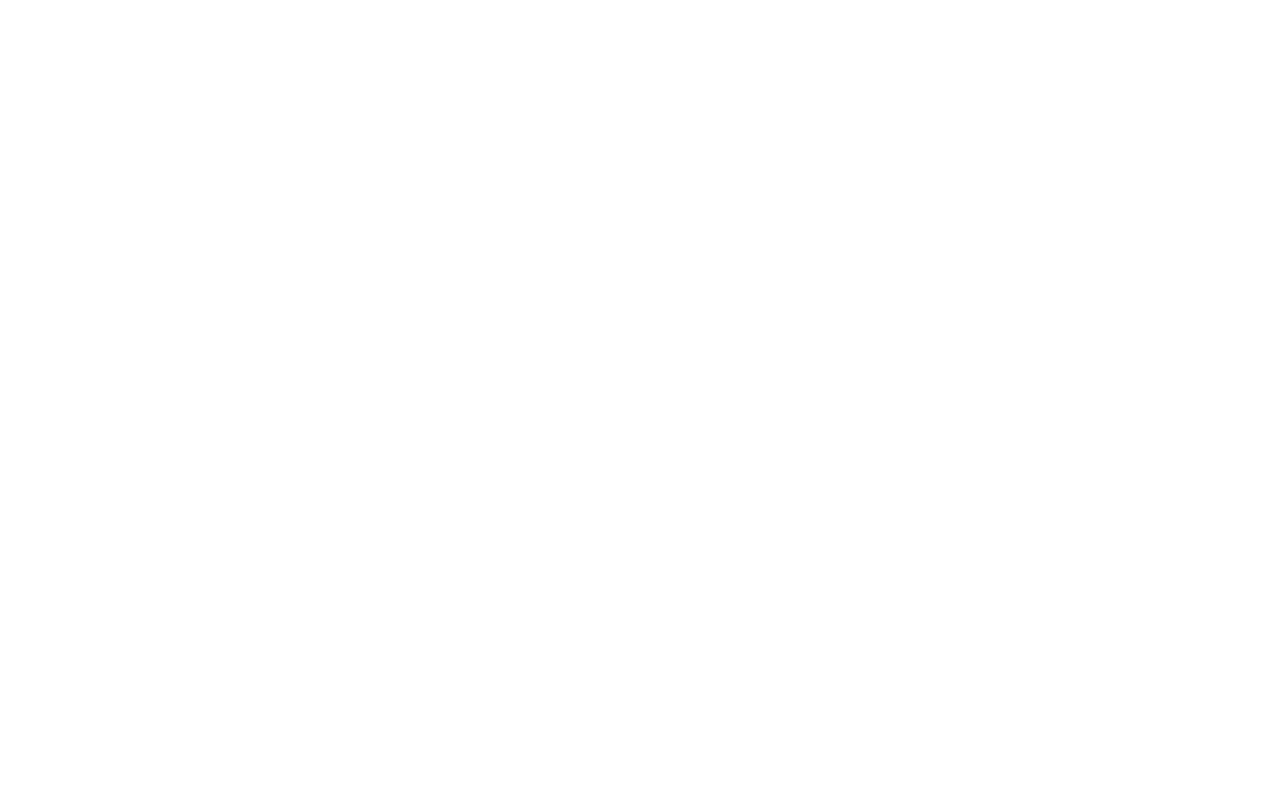
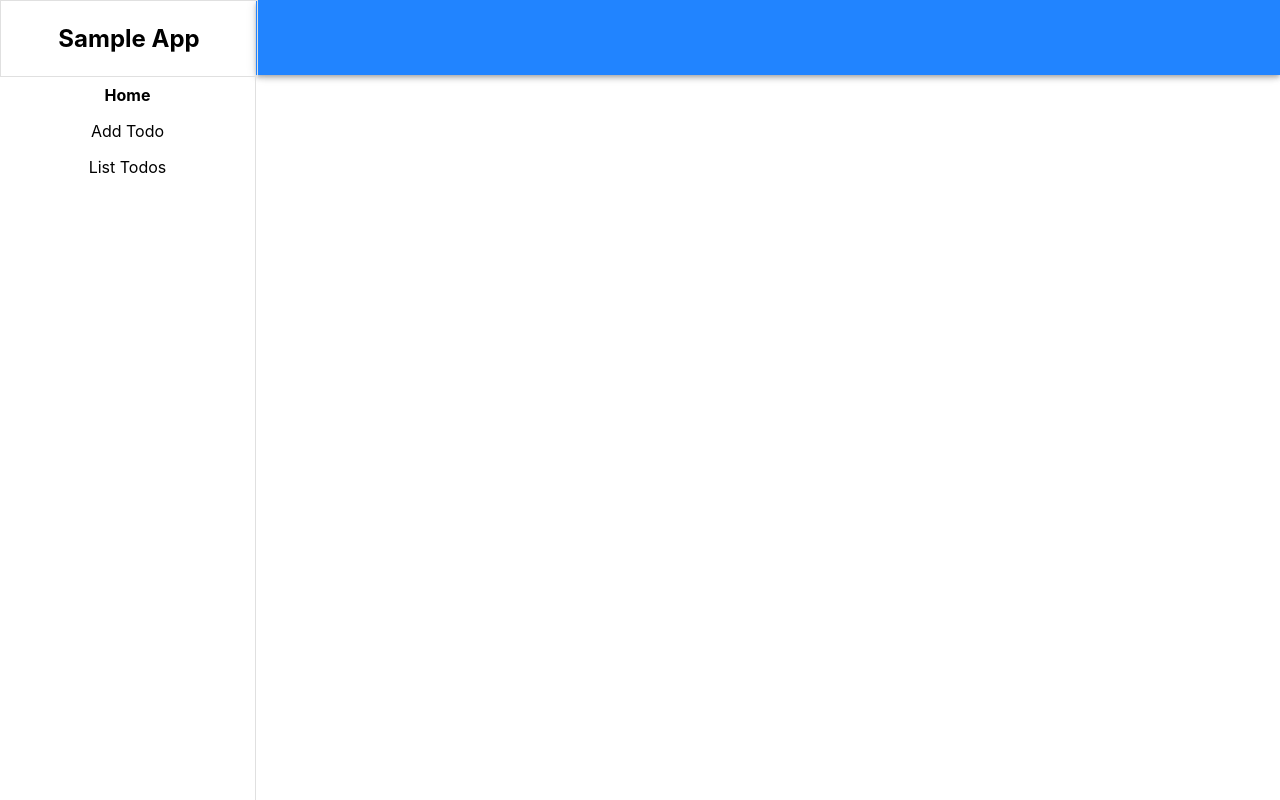
Before and after one commit to NileshSinhaYML/amplify-dato-poc, a React (Create React App) app: page /home in a window 1280 px wide. Built offline with nearby package versions, Linux system fonts and the light colour scheme.

Commit message:
add header and side nav panel

```diff
--- a/src/appRoutes.js
+++ b/src/appRoutes.js
@@ -1,4 +1,6 @@
 module.exports = {
   DEFAULT: '/',
   HOME: '/home',
+  ADD_TO_DO: '/add-to-do',
+  LIST_TO_DO: '/to-do-list',
 };
--- /dev/null
+++ b/src/components/header/Header.js
@@ -0,0 +1,11 @@
+import React from 'react';
+import './header.scss';
+
+/**
+ * @description
+ * Function to render the header component
+ * @returns {node} the header component
+ */
+const Header = () => <header className="header-container" />;
+
+export default Header;
--- /dev/null
+++ b/src/components/header/header.scss
@@ -0,0 +1,21 @@
+@import '../../style/variables';
+
+.header-container {
+  @include flex-row(flex-start, center);
+  height: 75px;
+  width: 80%;
+  background: $primary-color;
+  box-shadow: 0px 2px 4px -1px $box-shadow2, 0px 4px 5px 0px $box-shadow1,
+    0px 1px 10px 0px $box-shadow;
+  color: $white-color;
+  position: fixed;
+  top: 0;
+  left: 20%;
+  box-sizing: border-box;
+  h1 {
+    font-weight: bold;
+    font-size: 24px;
+    padding: 0 16px;
+    box-sizing: border-box;
+  }
+}
--- /dev/null
+++ b/src/components/sideNav/SideNav.js
@@ -0,0 +1,38 @@
+import React from 'react';
+import { NavLink } from 'react-router-dom';
+import { isDataExists } from '../../utils/utils';
+import NAV_CONSTANTS from './sideNav.constants';
+import './sideNav.scss';
+
+/**
+ * @description
+ * Function to render the side nav panel
+ * @returns {node} the side nav panel
+ */
+const SideNav = () => {
+  /**
+   * @description
+   * Function to render the nav list
+   * @returns {node} the node list
+   */
+  const renderNavList = () =>
+    NAV_CONSTANTS.SIDE_NAV_CONFIG.map(({ to, name, activeClassName }, index) => (
+      <li key={index} className="side-nav-list-item">
+        <NavLink to={to} activeClassName={activeClassName}>
+          {name}
+        </NavLink>
+      </li>
+    ));
+  return (
+    <nav className="side-nav-container">
+      <p className="app-title-section">
+        <span className="app-title">{NAV_CONSTANTS.APP_TITLE}</span>
+      </p>
+      <ul className="side-nav-list">
+        {isDataExists(NAV_CONSTANTS.SIDE_NAV_CONFIG) && renderNavList()}
+      </ul>
+    </nav>
+  );
+};
+
+export default SideNav;
--- /dev/null
+++ b/src/components/sideNav/sideNav.constants.js
@@ -0,0 +1,22 @@
+const APP_ROUTES = require('../../appRoutes');
+
+module.exports = {
+  SIDE_NAV_CONFIG: [
+    {
+      to: APP_ROUTES.HOME,
+      name: 'Home',
+      activeClassName: 'nav-item-active',
+    },
+    {
+      to: APP_ROUTES.ADD_TO_DO,
+      name: 'Add Todo',
+      activeClassName: 'nav-item-active',
+    },
+    {
+      to: APP_ROUTES.LIST_TO_DO,
+      name: 'List Todos',
+      activeClassName: 'nav-item-active',
+    },
+  ],
+  APP_TITLE: 'Sample App',
+};
--- /dev/null
+++ b/src/components/sideNav/sideNav.scss
@@ -0,0 +1,35 @@
+@import '../../style/variables';
+
+.side-nav-container {
+  width: 20%;
+  box-sizing: border-box;
+  position: fixed;
+  top: 0;
+  left: 0;
+  min-height: 100vh;
+  height: 100%;
+  .app-title-section {
+    @include flex-row();
+    width: 100%;
+    height: 75px;
+    font-size: 24px;
+    font-weight: bold;
+    border: 1px solid $border-color;
+  }
+  .side-nav-list {
+    border-right: 1px solid $border-color;
+    height: 100%;
+  }
+  .side-nav-list-item {
+    @include nav-list-font-style($black-color);
+    a {
+      width: 100%;
+      padding: 10px 0;
+      display: block;
+      text-align: center;
+      &.nav-item-active {
+        font-weight: bold;
+      }
+    }
+  }
+}
--- a/src/layouts/Layout.js
+++ b/src/layouts/Layout.js
@@ -1,5 +1,7 @@
 import React from 'react';
 import PropTypes from 'prop-types';
+import Header from '../components/header/Header';
+import SideNav from '../components/sideNav/SideNav';
 
 /**
  * @description
@@ -7,7 +9,13 @@
  * @param {node} children the child components that are passed
  * @returns {node} the layout component
  */
-const Layout = ({ children }) => <main className="layout">{children}</main>;
+const Layout = ({ children }) => (
+  <main className="layout">
+    <Header />
+    <SideNav />
+    {children}
+  </main>
+);
 
 Layout.propTypes = {
   children: PropTypes.oneOfType([PropTypes.elementType, PropTypes.object]),
--- a/src/style/_common.scss
+++ b/src/style/_common.scss
@@ -6,4 +6,5 @@
   margin: 0 auto;
   overflow-x: hidden;
   background: $white-color;
+  font-family: $font;
 }
--- a/src/style/_mixins.scss
+++ b/src/style/_mixins.scss
@@ -25,3 +25,9 @@
   align-items: $horiontalAlign;
   justify-content: $verticalAlign;
 }
+
+@mixin nav-list-font-style($color) {
+  font-weight: normal;
+  font-size: 16px;
+  color: $color;
+}
--- a/src/style/_variables.scss
+++ b/src/style/_variables.scss
@@ -1,3 +1,4 @@
+@import './mixins';
 $primary-color: #2184ff;
 $box-shadow1: rgba(0, 0, 0, 0.14);
 $white-color: #ffffff;
--- /dev/null
+++ b/src/utils/utils.js
@@ -0,0 +1,28 @@
+/**
+ * @description
+ * Function to check if array or string has data
+ * @param {array||string} list the list to check
+ * @param {number} length the length to check
+ * @returns {boolean} whether the list length is greater than the required length
+ */
+const isDataExists = (list, length = 0) => list && list.length > length;
+
+/**
+ * @description
+ * Function to return the URL with the query parameters
+ * @param {string} urlValue the backend URL to hit
+ * @param {object} queryParams the query parameters related to the the URL
+ * @returns {string} the url constructed with all the query params
+ */
+const getUrlStringWithParams = (urlValue, queryParams = {}) => {
+  const queryParamKeys = Object.keys(queryParams);
+  let paramString = '';
+  if (isDataExists(queryParamKeys)) {
+    paramString = queryParamKeys
+      .map((key) => (queryParams[key] !== null ? `${key}=${queryParams[key]}` : ''))
+      .join('&');
+  }
+  return paramString !== '' ? `${urlValue}?${paramString}` : `${urlValue}`;
+};
+
+export { isDataExists, getUrlStringWithParams };
```
